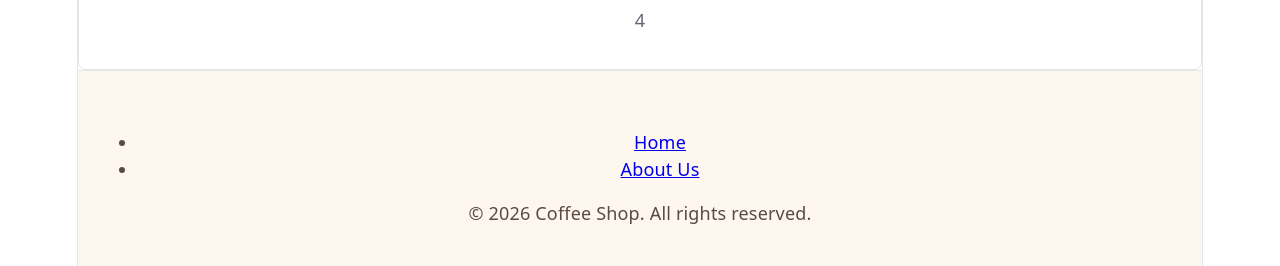
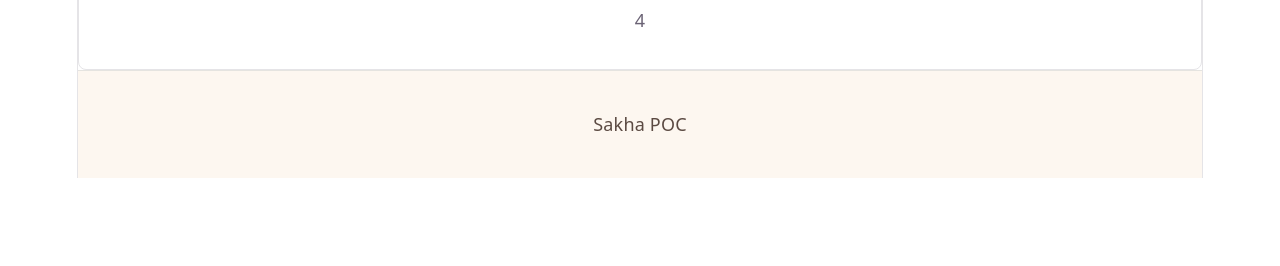
Before and after one commit to kabilhussain/N8NTestProject, a React (Vite) app in the folder my-react-app/: page / in a window 1280 px wide. Shown: the part 4084-4350 px from the top of the page. After the commit the page ends 4262 px from the top, so only its background shows below. Built offline with nearby package versions, Linux system fonts and the light colour scheme.

Commit message:
feat: exports default Footer, imported by App.jsx (#99)

```diff
--- a/my-react-app/src/components/Footer.jsx
+++ b/my-react-app/src/components/Footer.jsx
@@ -1,25 +1,12 @@
-import React from 'react'
-import { Link } from 'react-router-dom'
-import './Footer.css'
+import React from 'react';
+import './Footer.css';
 
 function Footer() {
   return (
     <footer className="footer">
-      <nav className="footer-nav">
-        <ul>
-          <li>
-            <Link to="/">Home</Link>
-          </li>
-          <li>
-            <Link to="/about">About Us</Link>
-          </li>
-        </ul>
-      </nav>
-      <div className="footer-info">
-        <p>&copy; {new Date().getFullYear()} Coffee Shop. All rights reserved.</p>
-      </div>
+      Sakha POC
     </footer>
-  )
+  );
 }
 
-export default Footer
+export default Footer;
```
